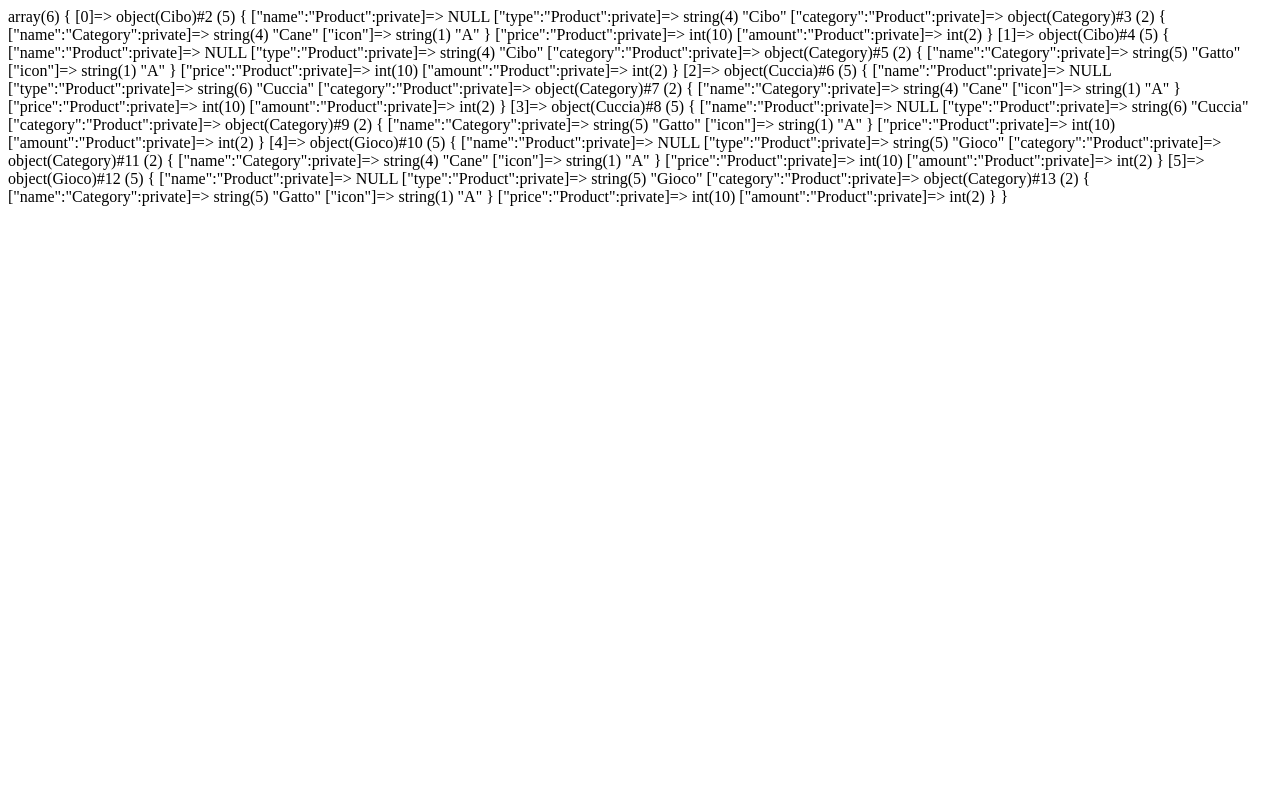
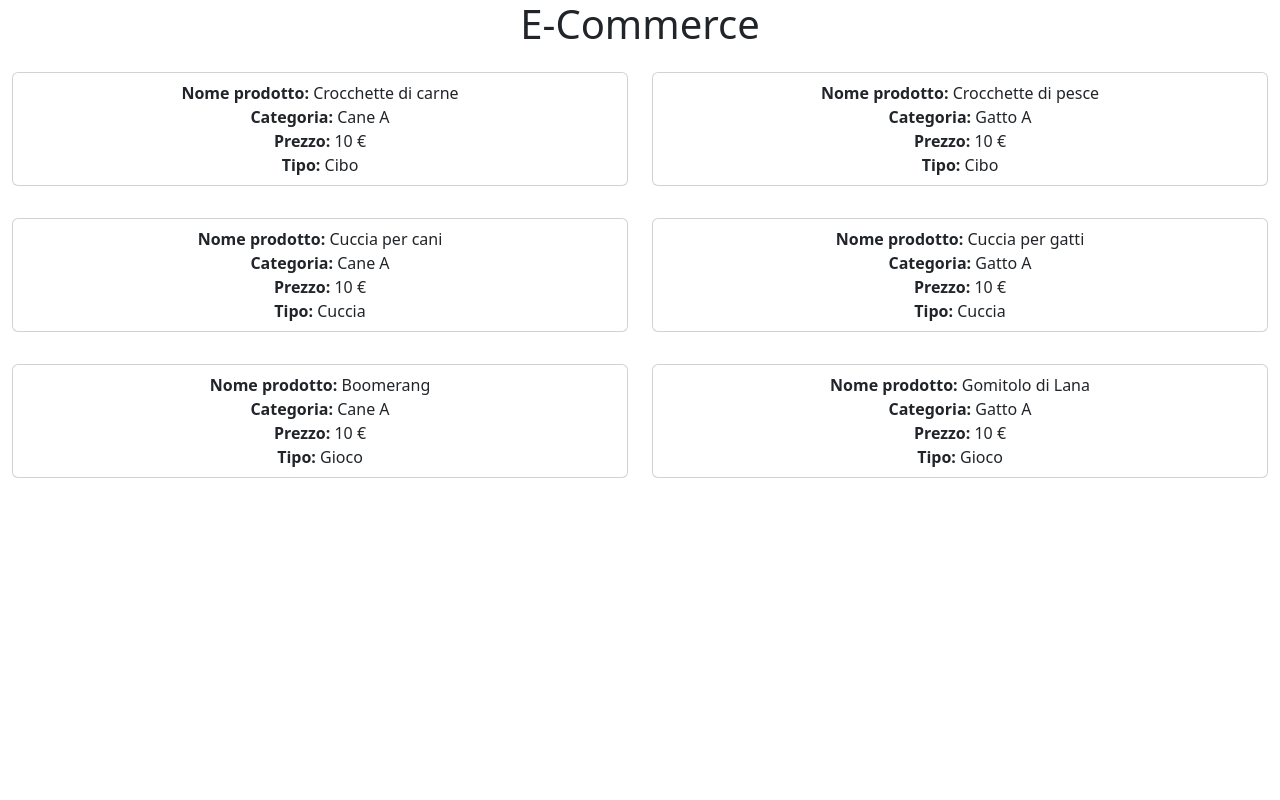
Before and after one commit to antoniostassi/php-oop-2, a PHP site: page / in a window 1280 px wide. Run offline with PHP 8.4, Linux system fonts and the light colour scheme.

Commit message:
Visualizzazione in pagina

```diff
--- a/classes/Product.php
+++ b/classes/Product.php
@@ -12,9 +12,7 @@ class Product {
     private $amount;
 
     public function __construct(string $name, string $type, Category $category, int $price, int $amount ) {
-        if ($name <= 15) {
-            $this->name = $name;
-        };
+        $this->name = $name;
         $this->type = $type;
         $this->category = $category;
         $this->price = $price;
@@ -51,4 +49,4 @@ $allProducts[] = new Cuccia("Cuccia per gatti", "Cuccia", new Category("Gatto",
 $allProducts[] = new Gioco("Boomerang", "Gioco", new Category("Cane", "A"), 10, 2);
 $allProducts[] = new Gioco("Gomitolo di Lana", "Gioco", new Category("Gatto", "A"), 10, 2);
 
-var_dump($allProducts);
+//var_dump($allProducts);
--- a/index.php
+++ b/index.php
@@ -8,12 +8,39 @@ include_once __DIR__."/classes/Product.php"
         <meta charset="UTF-8">
         <meta name="viewport" content="width=device-width, initial-scale=1.0">
         <title>Cani&Gatti E-Commerce</title>
+        <link href="https://cdn.jsdelivr.net/npm/bootstrap@5.3.3/dist/css/bootstrap.min.css" rel="stylesheet" integrity="sha384-QWTKZyjpPEjISv5WaRU9OFeRpok6YctnYmDr5pNlyT2bRjXh0JMhjY6hW+ALEwIH" crossorigin="anonymous">
     </head>
     <body>
+        <div class="container-xxl text-center">
+            <h1>E-Commerce</h1>
+                <div class="row">
+                    <?php foreach ($allProducts as $singleProduct) {?>
+                        <div class="col-6">
+                            <div class="card my-3 p-2">
+                                <p><strong>Nome prodotto:</strong> <?php echo $singleProduct->getName() ?></p>
+                                <p><strong>Categoria:</strong> <?php echo $singleProduct->getCategory()->getName(); echo ' '.$singleProduct->getCategory()->getIcon();?></p>
+                                <p><strong>Prezzo:</strong> <?php echo $singleProduct->getPrice().' €' ?></p>
+                                <p><strong>Tipo:</strong> <?php echo $singleProduct->getType() ?></p>
+                            </div>
+                        </div>
+                    <?php } ?>
+                </div>
 
-
-
-
-
+        </div>
     </body>
 </html>
+
+<style>
+
+* {
+    margin:0;
+    padding:0;
+    box-sizing:border-box;
+}
+
+p {
+    margin:0;
+    padding:0;
+}
+
+</style>
```
